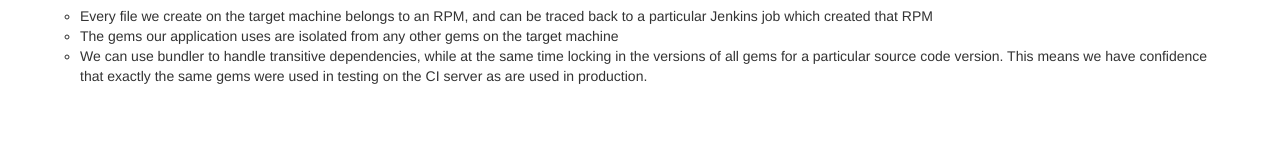
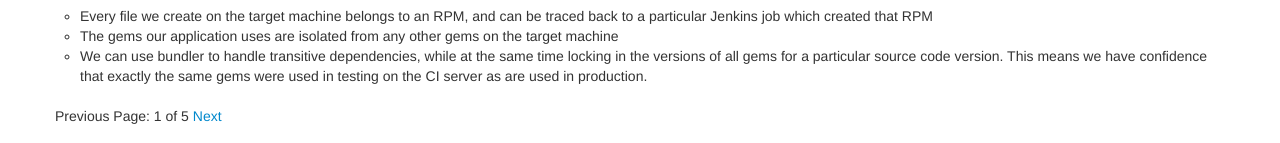
Before and after one commit to philandstuff/www.philandstuff.com, a Jekyll site: the page built from index.html, in a window 1280 px wide and 900 px high, scrolled down 4507 px. Shown: the part 754-897 px from the top of the window. Built offline with Jekyll 4.4.1, drawn with Linux system fonts in a browser that asks for light colours; the list of posts is cut into pages by our own code; before the commit the page ends 5357 px from its top, so only the background shows below that.

Commit message:
pagination

```diff
--- a/_config.yml
+++ b/_config.yml
@@ -1 +1,2 @@
 exclude: ['Rakefile']
+paginate: 5
--- /dev/null
+++ b/index.html
@@ -0,0 +1,31 @@
+---
+layout: page
+title: Philip Potter's blog
+published: true
+---
+<ul class="unstyled">
+{% for post in paginator.posts %}
+    <li>
+            <h1><a href="{{ post.url }}">{{ post.title }}</a></h1>
+            <span>({{ post.date | date:"%Y-%m-%d" }})</span>
+    </li>
+    {{ post.content }}
+  {% endfor %}
+</ul>
+<div class="pagination">
+  {% if paginator.previous_page %}
+    {% if paginator.previous_page == 1 %}
+    <a href="/">Previous</a>
+    {% else %}
+    <a href="/page{{paginator.previous_page}}" class="previous">Previous</a>
+    {% endif %}
+  {% else %}
+    <span class="previous">Previous</span>
+  {% endif %}
+  <span class="page_number ">Page: {{paginator.page}} of {{paginator.total_pages}}</span>
+  {% if paginator.next_page %}
+    <a href="/page{{paginator.next_page}}" class="next ">Next</a>
+  {% else %}
+    <span class="next ">Next</span>
+  {% endif %}
+</div>
--- a/index.markdown
+++ /dev/null
@@ -1,14 +0,0 @@
----
-layout: page
-title: Philip Potter's blog
-published: true
----
-<ul class="unstyled">
-{% for post in site.posts limit: 5 %}
-    <li>
-            <h1><a href="{{ post.url }}">{{ post.title }}</a></h1>
-            <span>({{ post.date | date:"%Y-%m-%d" }})</span>
-    </li>
-    {{ post.content }}
-  {% endfor %}
-</ul>
```
